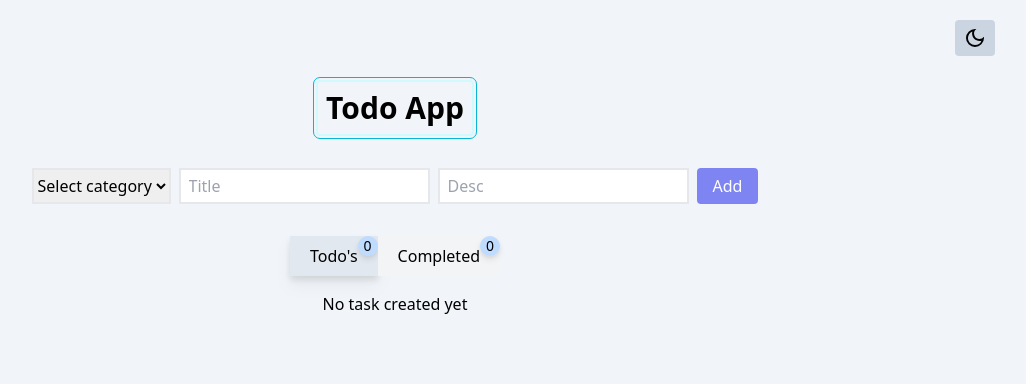
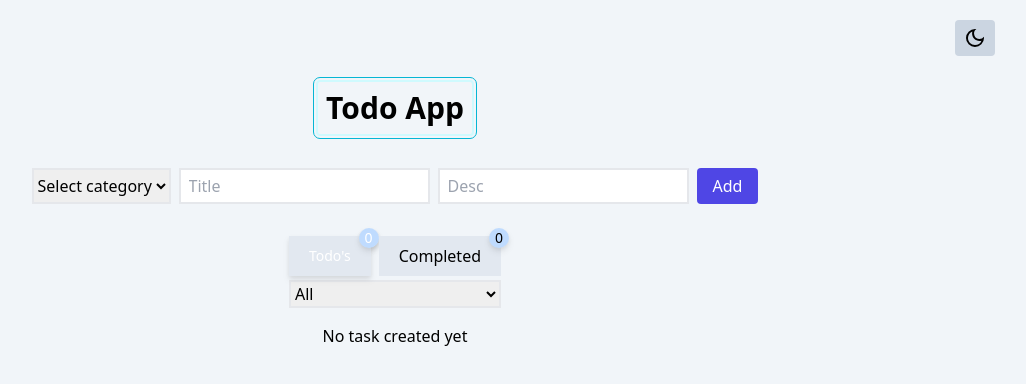
Before and after one commit to AbbasRuder/Todo-App, a React (Vite) app: page / in a window 1280 px wide. Shown: the top 384 px of the page, without its empty margins (245-1271 px from the left). Built offline with nearby package versions, Linux system fonts and the light colour scheme.

Commit message:
feat: Categories UI and some minor UI fixes

```diff
--- a/src/App.jsx
+++ b/src/App.jsx
@@ -6,7 +6,6 @@ function App() {
     <>
       <div className="bg-slate-100 dark:bg-slate-700">
         <Todo />
-
       </div>
     </>
   )
--- a/src/components/Todo.jsx
+++ b/src/components/Todo.jsx
@@ -13,21 +13,18 @@ export default function TodoLists() {
   })
   // -all todo-items array of objects
   const [todoLists, setTodoLists] = useState([])
+  const [selectedCategory, setSelectedCategory] = useState()
   const [todoCategories, setTodoCategories] = useState([
     {
-      category: 'work',
+      category: 'Work',
       id: 'clsm32',
     },
     {
-      category: 'home',
+      category: 'Home',
       id: 'scfb23',
-    },
-    {
-      category: 'hobby',
-      id: 'sjiqn32',
     }
   ])
-  const [showModal, setShowModule] = useState(false)
+  const [showModal, setShowModal] = useState(false)
   const [darkMode, setDarkMode] = useState(false)
 
   let date = new Date()
@@ -84,8 +81,8 @@ export default function TodoLists() {
   }
 
   // - handle update modal toggle
-  const handleModalToggle = (status) => {
-    setShowModule((current) => status)
+  const handleModalToggle = () => {
+    setShowModal((current) => !current)
   }
 
   // - handle edit/update
@@ -99,6 +96,7 @@ export default function TodoLists() {
 
   const handleCategorySelection = (name) => {
     console.log('category', name)
+    console.log(todoCategories)
   }
 
   const handleDarkModeToggle = () => {
@@ -113,6 +111,8 @@ export default function TodoLists() {
     }
   }, [darkMode])
 
+
+  console.log(selectedCategory)
 
   return (
     <>
@@ -131,7 +131,7 @@ export default function TodoLists() {
           handleKeyPress={handleKeyPress}
           showModal={showModal}
         >
-          <TodoCategories todoCategories={todoCategories} handleCategorySelection={handleCategorySelection} />
+          <TodoCategories todoCategories={todoCategories} setSelectedCategory={setSelectedCategory} handleCategorySelection={handleCategorySelection} />
         </TodoInput>
 
         {/* the individual todo items */}
@@ -143,6 +143,7 @@ export default function TodoLists() {
             handleModalToggle={handleModalToggle}
             showModal={showModal}
             handleEdit={handleEdit}
+            todoCategories={todoCategories}
           />
         </div>
       </div>
--- a/src/components/TodoCategories.jsx
+++ b/src/components/TodoCategories.jsx
@@ -1,13 +1,14 @@
-import React from 'react'
+import React, { useState } from 'react'
 
-export default function TodoCategories({ todoCategories, handleCategorySelection }) {
+export default function TodoCategories({ todoCategories, setSelectedCategory, handleCategorySelection }) {
+
 
     return (
         <select
             name="category"
             id="category"
             className='border-2'
-            onChange={(e) => handleCategorySelection(e.target.value)}
+            onChange={(e) => setSelectedCategory(e.target.value)}
         >
             <option value="">Select category</option>
             {todoCategories.map(item => {
--- a/src/components/TodoInput.jsx
+++ b/src/components/TodoInput.jsx
@@ -1,5 +1,4 @@
 import React from 'react'
-import { FaPlusSquare } from "react-icons/fa";
 
 export default function TodoInput({ children, todo, setTodo, handleCreateTodo, handleKeyPress, showModal }) {
     return (
@@ -23,8 +22,7 @@ export default function TodoInput({ children, todo, setTodo, handleCreateTodo, h
                 onKeyUp={handleKeyPress}
                 disabled={showModal}
             />
-            <button className='p-1 sm:px-4 rounded text-white bg-[#7e84f2]' onClick={handleCreateTodo}>
-                {/* <FaPlusSquare size={35} color='#7e84f2'/> */}
+            <button className='p-1 sm:px-4 rounded text-white bg-indigo-600' onClick={handleCreateTodo}>
                 Add
             </button>
         </div>
--- a/src/components/TodoItem.jsx
+++ b/src/components/TodoItem.jsx
@@ -4,35 +4,46 @@ import { FaSquareXmark } from "react-icons/fa6";
 import { FaRegEdit } from "react-icons/fa";
 import { FaRegWindowClose } from "react-icons/fa";
 
-
-// Responsible for rendering of individual todo items and event-handlers for checkmark and delete-todo's
-export default function Todo({ todoLists, handleCheckmark, handleDelete, handleModalToggle, showModal, handleEdit }) {
+// Responsible for rendering of individual todo items and event-handlers for checkmark, delete and update todo's
+export default function Todo({
+    todoLists,
+    handleCheckmark,
+    handleDelete,
+    handleModalToggle,
+    showModal,
+    handleEdit,
+    todoCategories
+}) {
     // -to toggle between todo and complete tabs
     const [showTodo, setShowTodo] = useState(true)
     // - the todo item that is being updated
     const [todoToUpdate, setTodoToUpdate] = useState(null)
+    // -the selected category to display todo's
+    const [selectedCategory, setSelectedCategory] = useState()
 
     const handleShowTodo = (status) => {
         setShowTodo(prev => status)
     }
 
     // -handle update modal and input form
-    const handleUpdateModal = (status, id) => {
-        handleModalToggle(status)
+    const handleUpdateModal = (id) => {
+        handleModalToggle()
+        if (id) {
             const filterTodoToEdit = todoLists.filter(item => item.id === id)
             setTodoToUpdate(filterTodoToEdit[0])
+        }
     }
 
     //- handle submission of the updated todo item
     const handleSubmitUpdatedTodo = () => {
         handleEdit(todoToUpdate)
-        handleModalToggle(false)
+        handleModalToggle()
     }
 
     // - tracks the no of completed tasks
     const completedTodos = todoLists.filter(item => item.isChecked === true)
 
-    // - individual todo items
+    // - render individual todo items
     const renderTodoItem = (item) => {
         return (
             <div className='w-full flex items-center justify-center gap-1 sm:gap-2 px-2' key={item.id}>
@@ -40,7 +51,7 @@ export default function Todo({ todoLists, handleCheckmark, handleDelete, handleM
                     onClick={() => handleCheckmark(item.id)}
                     disabled={showModal}
                 >
-                    {item.isChecked ? <FaCheckSquare size={38} color="#adc9f0"/> : <FaSquare size={38} color="#adc9f0"/>}
+                    {item.isChecked ? <FaCheckSquare size={38} color="#adc9f0" /> : <FaSquare size={38} color="#adc9f0" />}
                 </button>
                 <div className="w-4/5 min-w-[190px] md:w-[600px] border-2 py-1">
                     <div className={`relative px-2 ${item.isChecked && 'line-through'}`}>
@@ -57,39 +68,62 @@ export default function Todo({ todoLists, handleCheckmark, handleDelete, handleM
                     onClick={() => handleDelete(item.id)}
                     disabled={showModal}
                 >
-                    <FaSquareXmark size={38} color="#fca5a5"/>
+                    <FaSquareXmark size={38} color="#fca5a5" />
                 </button>
                 {!item.isChecked &&
                     <button className='bg-blue-200 p-2 rounded'
-                    onClick={() => handleUpdateModal(true, item.id)}
+                        onClick={() => handleUpdateModal(item.id)}
                         disabled={showModal}
                     >
-                    <FaRegEdit size={19} color=""/>
+                        <FaRegEdit size={19} color="" />
                     </button>}
             </div>
         )
     }
 
+    console.log(selectedCategory)
+
     return (
         <>
+            {/* Category selection */}
+            <div className="flex flex-col">
                 {/* Todo and Completed tabs */}
-            <div className="w-fit mb-4 flex bg-slate-200">
-                <button className={`relative bg-gray-100 ${showTodo && 'bg-slate-200 drop-shadow-lg'}`} onClick={() => handleShowTodo(true)}>
-                    <p className="mx-5 my-2"> Todo's</p>
-                    <span className="absolute top-0 right-0 w-5 bg-blue-200 rounded-full drop-shadow-md text-sm">
+                <div className="flex gap-2 ">
+                    <button className={`relative bg-slate-200 ${showTodo && 'text-white bg-[#4f46e5] drop-shadow-md'}`} onClick={() => handleShowTodo(true)}>
+                        <p className="text-sm sm:text-md mx-2 my-1 sm:mx-5 sm:my-2"> Todo's</p>
+                        <span className="absolute -top-2 -right-2 w-5 rounded-full drop-shadow-md text-sm bg-blue-200">
                             {todoLists.length - completedTodos.length}
                         </span>
                     </button>
-                <button className={`relative bg-gray-100 ${!showTodo && 'bg-slate-200 drop-shadow-md'}`} onClick={() => handleShowTodo(false)}>
-                    <p className="mx-5 my-2">Completed</p>
-                    <span className="absolute top-0 right-0 w-5 bg-blue-200 rounded-full drop-shadow-md text-sm">
+                    <button className={`relative bg-slate-200 ${!showTodo && 'text-white bg-[#4f46e5] drop-shadow-md'}`} onClick={() => handleShowTodo(false)}>
+                        <p className="mx-2 my-1 sm:mx-5 sm:my-2">Completed</p>
+                        <span className="absolute -top-2 -right-2 w-5 bg-blue-200 rounded-full drop-shadow-md text-sm">
                             {completedTodos.length}
                         </span>
                     </button>
                 </div>
+                <select
+                    name="category"
+                    id="category"
+                    className='border-2 mt-1 outline-none'
+                    onChange={(e) => setSelectedCategory(e.target.value)}
+                >
+                    <option value="all">All</option>
+                    {todoCategories.map(item => {
+                        return (
+                            <option
+                                value={`${item.category}`}
+                                key={item.id}
+                            >
+                                {item.category}
+                            </option>
+                        )
+                    })}
+                </select>
+            </div>
 
             {/* todo items */}
-            <div className={`w-full flex flex-col gap-3 ${showModal && "opacity-30"}`}>
+            <div className={`w-full mt-4 flex flex-col gap-3 ${showModal && "opacity-30"}`}>
                 {todoLists.length > 0 ? (
                     showTodo ? (
                         // - todo tasks
@@ -112,8 +146,8 @@ export default function Todo({ todoLists, handleCheckmark, handleDelete, handleM
             {showModal && (
                 <div className="flex flex-col gap-2 absolute bg-slate-200 drop-shadow-md p-10 dark:bg-gray-600">
                     <button className="absolute top-0 right-0 p-1 mr-1 mt-1 rounded"
-                        onClick={() => handleUpdateModal(false)}>
-                        <FaRegWindowClose size={25} color="red" className="rounded"/>
+                        onClick={() => handleUpdateModal()}>
+                        <FaRegWindowClose size={25} color="red" className="rounded" />
                     </button>
                     <label htmlFor="title" className="dark:text-white">Title:</label>
                     <input
```
Also changed, not shown: 1 other file (tests, documents, lock files or other folders). Lines whose indentation alone changed are shown as unchanged.
